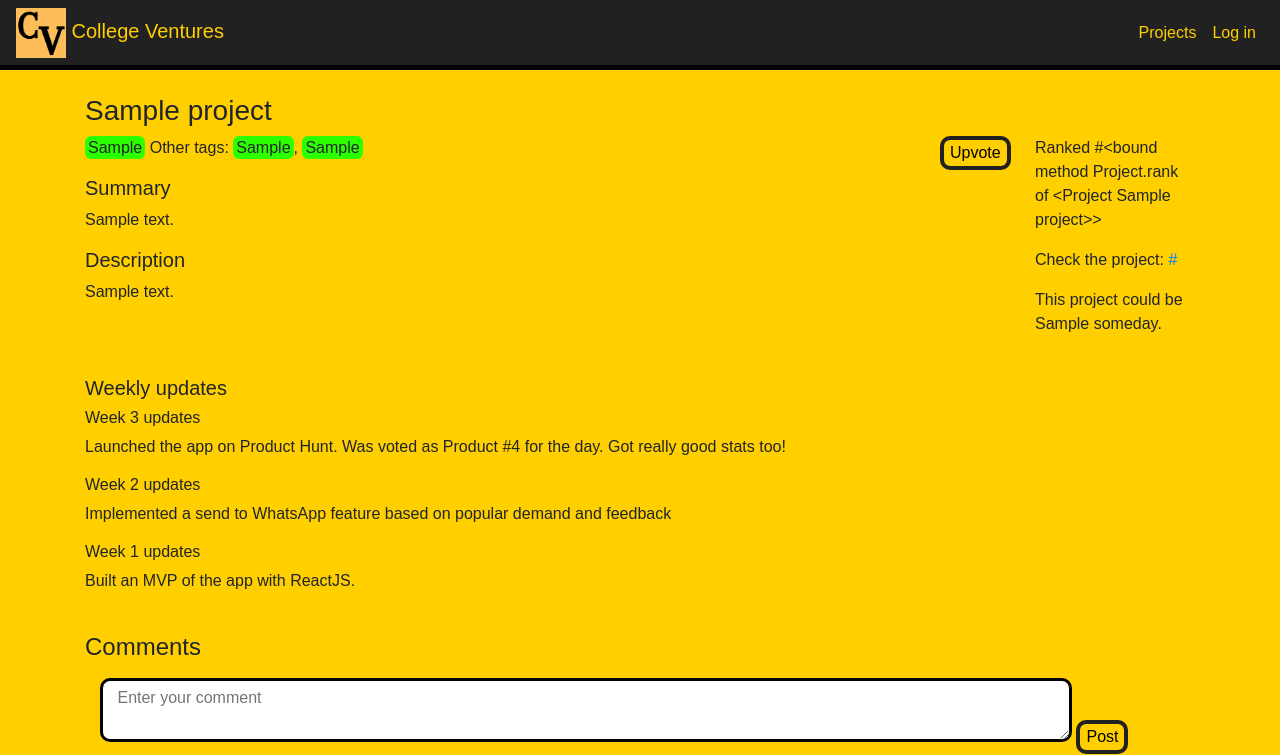
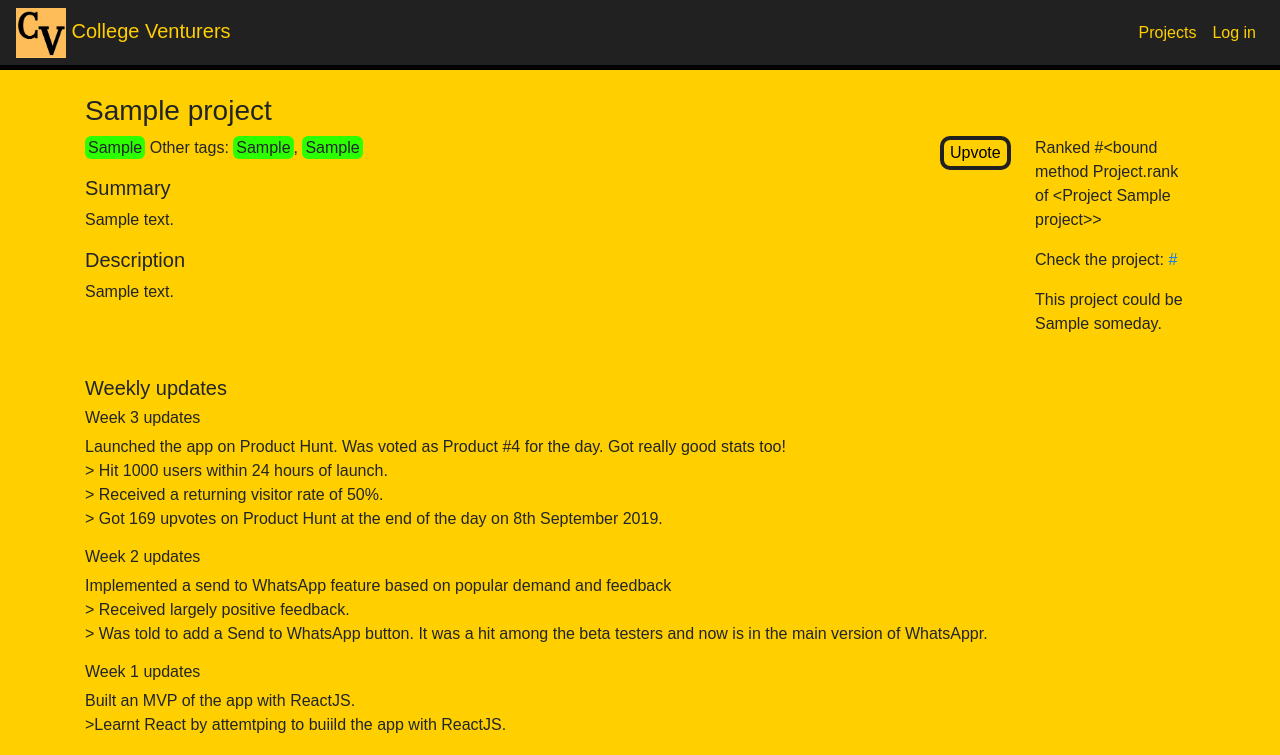
Before and after one commit to JadeMaveric/CollegeVenturers, a Flask app: page /project/1 in a window 1280 px wide. Shown: the top 755 px of the page. Run offline with Flask 2, Linux system fonts and the light colour scheme; tables that the repository leaves empty hold one stand-in row (values such as "Sample post"); some libraries are stand-ins or nearby versions.

Commit message:
Typo correction

```diff
--- a/app/templates/base.html
+++ b/app/templates/base.html
@@ -43,7 +43,7 @@
   <!-- Navbar Section -->
   <nav class="navbar navbar-expand-lg" id="mainNavbar">
     <a class="navbar-brand" href="/"><img src="{{ url_for('static', filename='CV Logo.png') }}" width="50" height="50"
-        alt="College Ventures"> College Ventures</a>
+        alt="College Venturers"> College Venturers</a>
     <button class="navbar-toggler" type="button" data-toggle="collapse" data-target="#navbarNavAltMarkup"
       aria-controls="navbarNavAltMarkup" aria-expanded="false" aria-label="Toggle navigation">
       <!-- <span class="navbar-toggler-icon navbar-dark"></span> -->
--- a/app/templates/project.html
+++ b/app/templates/project.html
@@ -35,11 +35,26 @@
     <br>
     <h5>Weekly updates</h5>
     <h6>Week 3 updates</h6>
-    <p>Launched the app on Product Hunt. Was voted as Product #4 for the day. Got really good stats too!</p>
+    <p>Launched the app on Product Hunt. Was voted as Product #4 for the day. Got really good stats too!
+        <br>
+        > Hit 1000 users within 24 hours of launch.
+        <br>
+        > Received a returning visitor rate of 50%.
+        <br>
+        > Got 169 upvotes on Product Hunt at the end of the day on 8th September 2019.
+    </p>
     <h6>Week 2 updates</h6>
-    <p>Implemented a send to WhatsApp feature based on popular demand and feedback</p>
+    <p>Implemented a send to WhatsApp feature based on popular demand and feedback
+        <br>
+        > Received largely positive feedback.
+        <br>
+        > Was told to add a Send to WhatsApp button. It was a hit among the beta testers and now is in the main version of WhatsAppr.
+    </p>
     <h6>Week 1 updates</h6>
-    <p>Built an MVP of the app with ReactJS.</p>
+    <p>Built an MVP of the app with ReactJS.
+        <br>
+        >Learnt React by attemtping to buiild the app with ReactJS.
+    </p>
 
   </div>
   <div id="comments">
```
